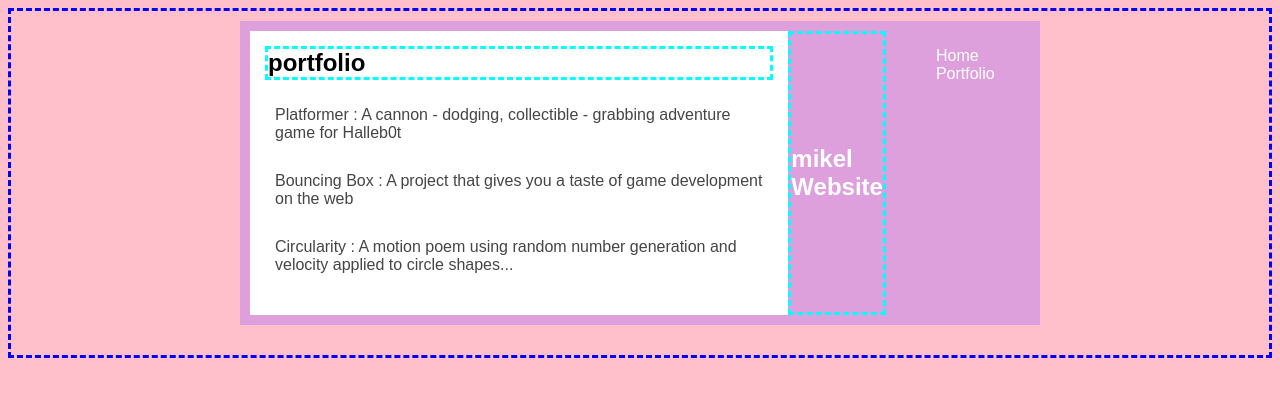
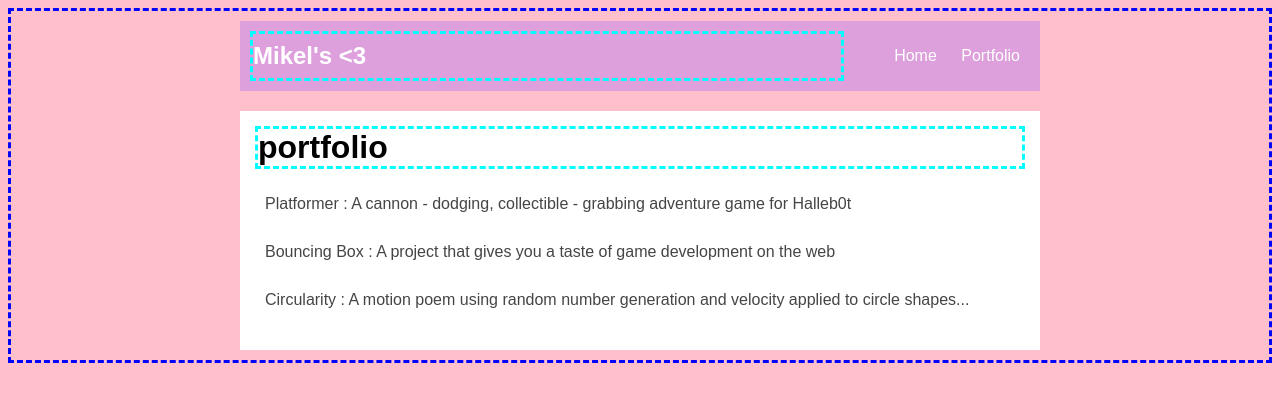
Before and after one commit to mikelferrand/mikelferrand.github.io, a plain HTML site: page portfolio.html in a window 1280 px wide. Drawn offline with Linux system fonts and the light colour scheme.

```diff
--- a/portfolio.html
+++ b/portfolio.html
@@ -1,13 +1,23 @@
 <!DOCTYPE HTML>
 <html>
     <head>
-       <title>mikel website</title>
+       <title>Mikel's <3 </title>
        <link rel="stylesheet" href="style.css">
     </head>
 
     <body>
       <div id="all-contents">
         <nav>
+            <h1>Mikel's <3 </h1>
+            <ul id="nav-ul">
+                <li class="nav-li">
+                   <a class="nav-a" href="index.html">Home</a>
+                </li>
+                <li class="nav-li">
+                   <a class="nav-a" href="portfolio.html">Portfolio</a>
+                </li>
+             </ul>
+        </nav>
             <!-- Nav stuff here...-->
             <main>
                 <div class="content">
@@ -19,16 +29,8 @@
                     </ul>
                 </div>
             </main>
-                <h1>mikel Website</h1>
-            <ul id="nav-ul">
-                <li class="nav-li">
-                   <a class="nav-a" href="index.html">Home</a>
-                </li>
-                <li class="nav-li">
-                   <a class="nav-a" href="portfolio.html">Portfolio</a>
-                </li>
-             </ul>
-        </nav>
+
+
       </div>
     </body>
 </html>
```
